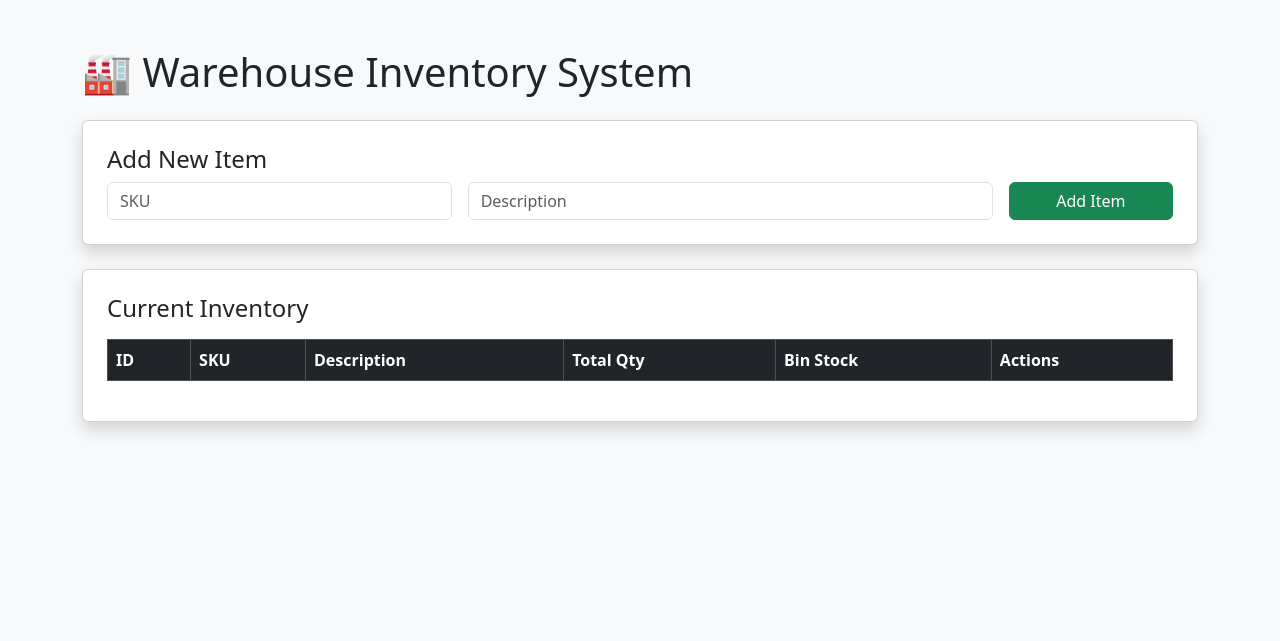
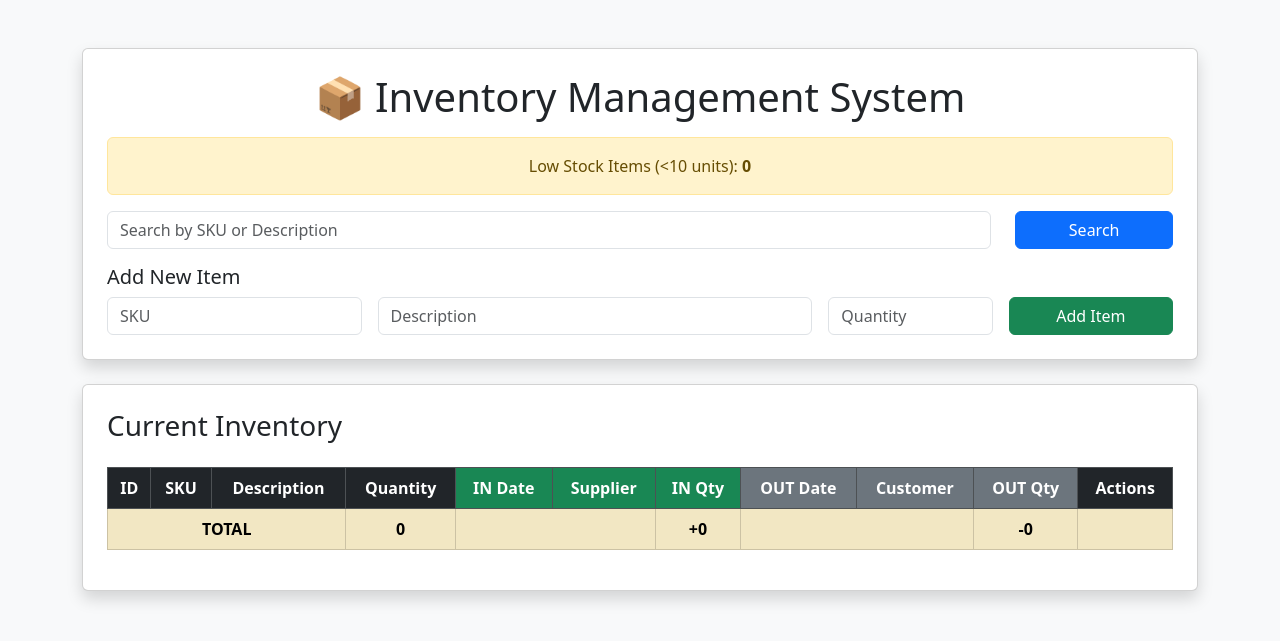
Before and after one commit to maxjack20001-bot/logistics_system-, a FastAPI app: page / in a window 1280 px wide. Shown: the top 641 px of the page. Run offline with FastAPI, Linux system fonts and the light colour scheme; lists and menus that the app fills with data are empty.

Commit message:
Update index.html

```diff
--- a/templates/index.html
+++ b/templates/index.html
@@ -1,131 +1,221 @@
 <!DOCTYPE html>
 <html>
 <head>
-    <title>Warehouse Inventory</title>
+    <title>Inventory Dashboard</title>
     <link href="https://cdn.jsdelivr.net/npm/bootstrap@5.3.2/dist/css/bootstrap.min.css" rel="stylesheet">
 </head>
+
 <body class="bg-light">
 
 <div class="container mt-5">
 
-    <h1 class="mb-4">🏭 Warehouse Inventory System</h1>
+    <!-- HEADER -->
+    <div class="card shadow p-4">
+        <h1 class="text-center mb-3">📦 Inventory Management System</h1>
+
+        <!-- LOW STOCK -->
+        <div class="alert alert-warning text-center">
+            Low Stock Items (&lt;10 units):
+            <strong>{{ low_stock_count }}</strong>
+        </div>
+
+        <!-- SEARCH -->
+        <form method="get" action="/" class="row mb-3">
+            <div class="col-md-10">
+                <input type="text" name="search" class="form-control"
+                       placeholder="Search by SKU or Description"
+                       value="{{ search }}">
+            </div>
+            <div class="col-md-2">
+                <button class="btn btn-primary w-100">Search</button>
+            </div>
+        </form>
 
         <!-- ADD ITEM -->
-    <div class="card p-4 mb-4 shadow">
-        <h4>Add New Item</h4>
+        <h5>Add New Item</h5>
         <form action="/add" method="post" class="row g-3">
-            <div class="col-md-4">
-                <input type="text" name="sku" placeholder="SKU" class="form-control" required>
+            <div class="col-md-3">
+                <input type="text" name="sku" class="form-control" placeholder="SKU" required>
             </div>
-            <div class="col-md-6">
-                <input type="text" name="description" placeholder="Description" class="form-control" required>
+            <div class="col-md-5">
+                <input type="text" name="description" class="form-control" placeholder="Description" required>
             </div>
             <div class="col-md-2">
-                <button class="btn btn-success w-100">Add Item</button>
+                <input type="number" name="quantity" class="form-control" placeholder="Quantity" required>
+            </div>
+            <div class="col-md-2">
+                <button type="submit" class="btn btn-success w-100">
+                    Add Item
+                </button>
             </div>
         </form>
     </div>
 
+
     <!-- INVENTORY TABLE -->
-    <div class="card p-4 shadow">
-        <h4 class="mb-3">Current Inventory</h4>
+    <div class="card shadow mt-4 p-4">
+        <h3>Current Inventory</h3>
 
-        <table class="table table-bordered align-middle">
-            <thead class="table-dark">
+        <!-- Scrollable Wrapper -->
+        <div class="table-responsive">
+            <table class="table table-bordered table-striped mt-3 align-middle">
+                <thead class="table-dark text-center">
                 <tr>
                     <th>ID</th>
                     <th>SKU</th>
                     <th>Description</th>
-                    <th>Total Qty</th>
-                    <th>Bin Stock</th>
+                    <th>Quantity</th>
+
+                    <th class="bg-success text-white">IN Date</th>
+                    <th class="bg-success text-white">Supplier</th>
+                    <th class="bg-success text-white">IN Qty</th>
+
+                    <th class="bg-secondary text-white">OUT Date</th>
+                    <th class="bg-secondary text-white">Customer</th>
+                    <th class="bg-secondary text-white">OUT Qty</th>
+
                     <th>Actions</th>
                 </tr>
                 </thead>
+
                 <tbody>
+                {% set total_stock = 0 %}
+                {% set total_in = 0 %}
+                {% set total_out = 0 %}
+
                 {% for row in inventory %}
-                <tr>
-                    <td>{{ row.item.id }}</td>
-                    <td>{{ row.item.sku }}</td>
-                    <td>{{ row.item.description }}</td>
+                {% set item = row.item %}
+                {% set total_stock = total_stock + item.quantity %}
+
+                <tr class="text-center">
+                    <td>{{ item.id }}</td>
+                    <td>{{ item.sku }}</td>
+                    <td>{{ item.description }}</td>
+
                     <td>
-                        <span class="badge bg-primary">
-                            {{ row.total_quantity }}
-                        </span>
+                        {% if item.quantity < 10 %}
+                            <span class="badge bg-danger">{{ item.quantity }}</span>
+                        {% else %}
+                            <span class="badge bg-success">{{ item.quantity }}</span>
+                        {% endif %}
                     </td>
 
-                    <!-- BIN STOCK DISPLAY -->
-                    <td>
-                        {% for stock in row.stocks %}
-                            <div>
-                                Bin {{ stock.location_id }} :
-                                <strong>{{ stock.quantity }}</strong>
-                            </div>
+                    <!-- IN -->
+                    <td class="bg-success bg-opacity-10">
+                        {{ row.last_in.date if row.last_in else "-" }}
+                    </td>
+                    <td class="bg-success bg-opacity-10">
+                        {{ row.last_in.partner if row.last_in else "-" }}
+                    </td>
+                    <td class="bg-success bg-opacity-10">
+                        {% if row.last_in %}
+                            {% set total_in = total_in + row.last_in.quantity %}
+                            <span class="badge bg-success">
+                                +{{ row.last_in.quantity }}
+                            </span>
                         {% else %}
-                            <small class="text-muted">No stock yet</small>
-                        {% endfor %}
+                            -
+                        {% endif %}
+                    </td>
+
+                    <!-- OUT -->
+                    <td class="bg-secondary bg-opacity-10">
+                        {{ row.last_out.date if row.last_out else "-" }}
+                    </td>
+                    <td class="bg-secondary bg-opacity-10">
+                        {{ row.last_out.partner if row.last_out else "-" }}
+                    </td>
+                    <td class="bg-secondary bg-opacity-10">
+                        {% if row.last_out %}
+                            {% set total_out = total_out + row.last_out.quantity %}
+                            <span class="badge bg-dark">
+                                -{{ row.last_out.quantity }}
+                            </span>
+                        {% else %}
+                            -
+                        {% endif %}
                     </td>
 
                     <!-- ACTIONS -->
                     <td>
 
+                        <button class="btn btn-info btn-sm mb-2"
+                                data-bs-toggle="modal"
+                                data-bs-target="#historyModal{{ item.id }}">
+                            History
+                        </button>
+
                         <!-- INBOUND -->
-                        <form action="/inbound/{{ row.item.id }}" method="post" class="mb-2">
-                            <div class="row g-1">
-                                <div class="col">
-                                    <select name="location_id" class="form-select" required>
-                                        {% for loc in locations %}
-                                            <option value="{{ loc.id }}">
-                                                {{ loc.storage_type }} - {{ loc.bin_name }}
-                                            </option>
-                                        {% endfor %}
-                                    </select>
-                                </div>
-                                <div class="col">
-                                    <input type="number" name="quantity" placeholder="Qty" class="form-control" required>
-                                </div>
-                                <div class="col">
-                                    <input type="text" name="partner" placeholder="Supplier" class="form-control" required>
-                                </div>
-                                <div class="col">
+                        <form action="/inbound/{{ item.id }}"
+                              method="post"
+                              class="d-flex gap-1 mb-1">
+                            <input type="number" name="quantity"
+                                   class="form-control form-control-sm"
+                                   placeholder="Qty" required>
+                            <input type="text" name="partner"
+                                   class="form-control form-control-sm"
+                                   placeholder="Supplier" required>
                             <button class="btn btn-success btn-sm">IN</button>
-                                </div>
-                            </div>
                         </form>
 
                         <!-- OUTBOUND -->
-                        <form action="/outbound/{{ row.item.id }}" method="post">
-                            <div class="row g-1">
-                                <div class="col">
-                                    <select name="location_id" class="form-select" required>
-                                        {% for loc in locations %}
-                                            <option value="{{ loc.id }}">
-                                                {{ loc.storage_type }} - {{ loc.bin_name }}
-                                            </option>
+                        <form action="/outbound/{{ item.id }}"
+                              method="post"
+                              class="d-flex gap-1">
+                            <input type="number" name="quantity"
+                                   class="form-control form-control-sm"
+                                   placeholder="Qty" required>
+                            <input type="text" name="partner"
+                                   class="form-control form-control-sm"
+                                   placeholder="Customer" required>
+                            <button class="btn btn-dark btn-sm">OUT</button>
+                        </form>
+
+                    </td>
+                </tr>
                 {% endfor %}
-                                    </select>
-                                </div>
-                                <div class="col">
-                                    <input type="number" name="quantity" placeholder="Qty" class="form-control" required>
-                                </div>
-                                <div class="col">
-                                    <input type="text" name="partner" placeholder="Customer" class="form-control" required>
-                                </div>
-                                <div class="col">
-                                    <button class="btn btn-dark btn-sm">OUT</button>
+
+                <!-- TOTAL ROW -->
+                <tr class="fw-bold text-center table-warning">
+                    <td colspan="3">TOTAL</td>
+                    <td>{{ total_stock }}</td>
+                    <td colspan="2"></td>
+                    <td>+{{ total_in }}</td>
+                    <td colspan="2"></td>
+                    <td>-{{ total_out }}</td>
+                    <td></td>
+                </tr>
+
+                </tbody>
+            </table>
         </div>
     </div>
-                        </form>
+</div>
 
-                        <!-- MOVEMENT HISTORY -->
-                        <div class="mt-3">
-                            <strong>History:</strong>
-                            <table class="table table-sm table-bordered mt-2">
-                                <thead class="table-secondary">
+
+<!-- MODALS (OUTSIDE TABLE — IMPORTANT) -->
+{% for row in inventory %}
+{% set item = row.item %}
+<div class="modal fade" id="historyModal{{ item.id }}" tabindex="-1">
+    <div class="modal-dialog modal-lg">
+        <div class="modal-content">
+            <div class="modal-header">
+                <h5 class="modal-title">
+                    Movement History - {{ item.sku }}
+                </h5>
+                <button type="button"
+                        class="btn-close"
+                        data-bs-dismiss="modal"></button>
+            </div>
+            <div class="modal-body">
+
+                <table class="table table-bordered">
+                    <thead class="table-dark">
                         <tr>
                             <th>Date</th>
                             <th>Type</th>
                             <th>Partner</th>
-                                        <th>Qty</th>
+                            <th>Quantity</th>
                         </tr>
                     </thead>
                     <tbody>
@@ -145,17 +235,14 @@
                         {% endfor %}
                     </tbody>
                 </table>
-                        </div>
-
-                    </td>
-                </tr>
-            {% endfor %}
-            </tbody>
-        </table>
 
             </div>
+        </div>
+    </div>
+</div>
+{% endfor %}
 
-</div>
 
+<script src="https://cdn.jsdelivr.net/npm/bootstrap@5.3.2/dist/js/bootstrap.bundle.min.js"></script>
 </body>
 </html>
```
Lines whose indentation alone changed are shown as unchanged.
